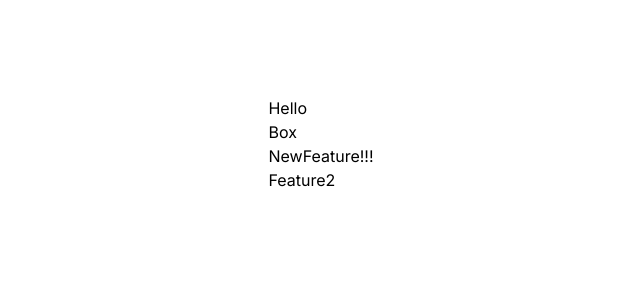
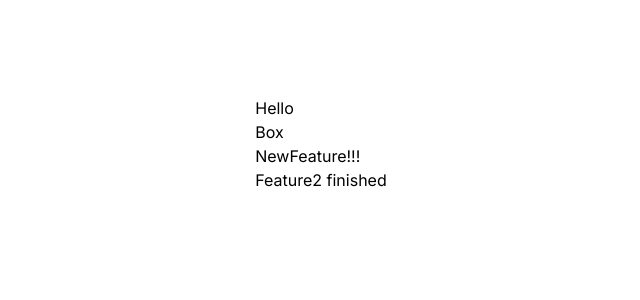
Before and after one commit to hnakae/branch-merge-demo, a Next.js app: page / in a window 1280 px wide. Shown: the top 300 px of the page, without its empty margins (319-959 px from the left). Built offline with nearby package versions, Linux system fonts and the light colour scheme.

Commit message:
finish feature2

```diff
--- a/app/components/Feature2.tsx
+++ b/app/components/Feature2.tsx
@@ -1,7 +1,7 @@
 import React from "react";
 
 const Feature2 = () => {
-  return <div>Feature2</div>;
+  return <div>Feature2 finished</div>;
 };
 
 export default Feature2;
```
